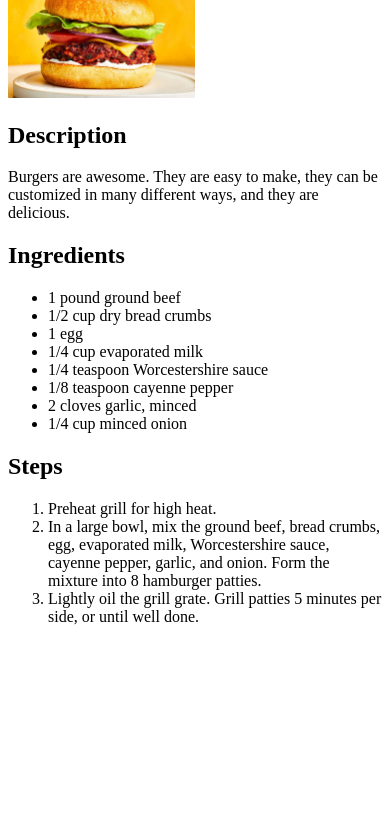
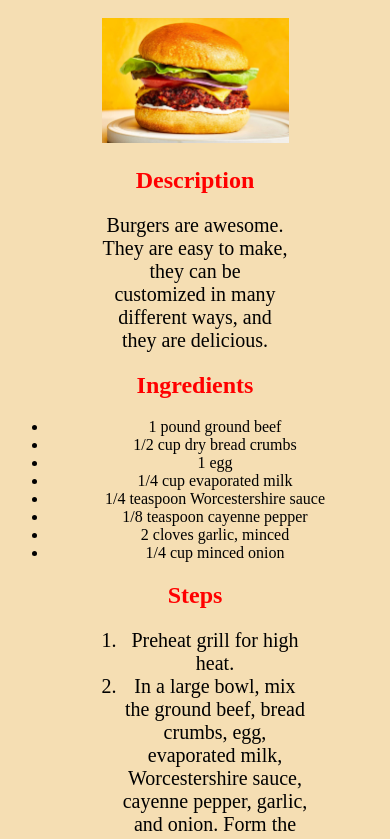
Before and after one commit to FaletarMarko1/odin_recipes, a plain HTML site: page recipes/burger.html in a window 390 px wide. Shown: the part 107-946 px from the top of the page. Before the commit the page ends 844 px from the top, so only its background shows below. Drawn offline with Linux system fonts and the light colour scheme.

Commit message:
Everything got better with css

```diff
--- a/recipes/burger.html
+++ b/recipes/burger.html
@@ -4,11 +4,12 @@
     <meta charset="UTF-8">
     <meta http-equiv="X-UA-Compatible" content="IE=edge">
     <meta name="viewport" content="width=device-width, initial-scale=1.0">
+    <link rel="stylesheet" href="../style.css">
     <title>Document</title>
 </head>
 <body>
     <h1>Burger</h1>
-    <img src="../images/Ultimate-Veggie-Burgers-FT-Recipe-0821-5d7532c53a924a7298d2175cf1d4219f.jpg" style="width: 50%;">
+    <img src="../images/Ultimate-Veggie-Burgers-FT-Recipe-0821-5d7532c53a924a7298d2175cf1d4219f.jpg">
     <h2>Description</h2>
     <p>
         Burgers are awesome. They are easy to make, they can be customized in many different ways, and they are delicious.
--- /dev/null
+++ b/style.css
@@ -0,0 +1,29 @@
+body{
+    background-color: wheat;
+    text-align: center;
+}
+
+h1{
+    font-size: 50px;
+}
+
+h2{
+    color:red;
+}
+img{
+    width:50%;
+    height:auto;
+}
+p,ol{
+    font-size: 20px;
+    color: black;
+    width: 50%;
+    text-align: center;
+    margin: 0 auto;
+}
+
+.izbornik li a{
+    color: red;
+    font-size: 24px;
+    text-align: center;
+}
```
Also changed, not shown: index.html (+7 -4 lines), recipes/goulash.html (+2 -1 lines), recipes/lasagna.html (+2 -1 lines).
